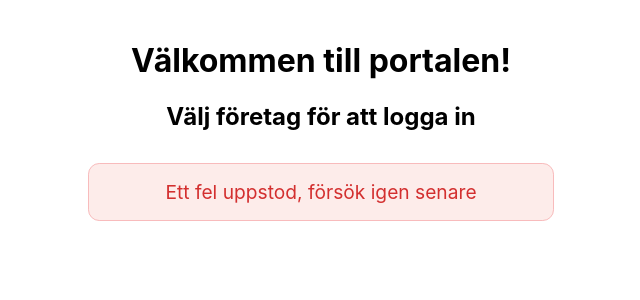
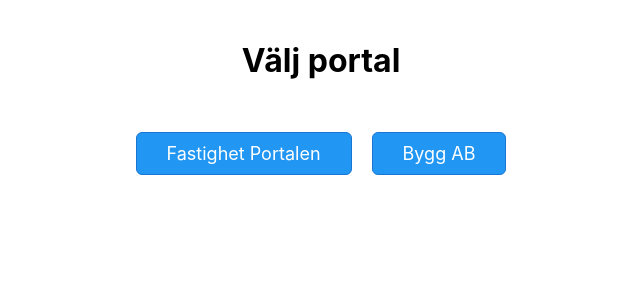
Before and after one commit to Amin-zare/RealEstateClient, a React (Create React App) app: page / in a window 1280 px wide. Shown: the top 300 px of the page, without its empty margins (319-959 px from the left). Built offline with nearby package versions, Linux system fonts and the light colour scheme; no server answers.

Commit message:
feat: add routing and portal and Bygg AB portal

```diff
--- a/package.json
+++ b/package.json
@@ -11,8 +11,10 @@
     "@types/node": "^16.18.126",
     "@types/react": "^19.1.12",
     "@types/react-dom": "^19.1.9",
+
     "react": "^19.1.1",
     "react-dom": "^19.1.1",
+    "react-router-dom": "^7.8.2",
     "react-scripts": "5.0.1",
     "typescript": "^4.9.5",
     "web-vitals": "^2.1.4"
--- a/src/App.css
+++ b/src/App.css
@@ -1,3 +1,46 @@
+.home-center {
+  display: flex;
+  flex-direction: column;
+  align-items: center;
+  min-height: 100dvh;
+  min-height: 100svh;
+  height: 100vh;
+}
+
+.button-row {
+  display: flex;
+  flex-direction: row;
+  gap: 20px;
+  margin-top: 20px;
+}
+
+.portal-btn {
+  display: inline-block;
+  padding: 10px 30px;
+  font-size: 18px;
+  cursor: pointer;
+  border-radius: 6px;
+  border: 1px solid #1976d2;
+  background: #2196f3;
+  color: #fff;
+  transition: background 0.2s;
+  margin-top: 10px;
+  text-decoration: none;
+  outline: none;
+  -webkit-appearance: none;
+  appearance: none;
+}
+.portal-btn:hover,
+.portal-btn:focus,
+.portal-btn:active {
+  background: #1976d2;
+}
+.portal-btn:focus,
+.portal-btn:focus-visible {
+  outline: 3px solid #ff9800;
+  outline-offset: 2px;
+  box-shadow: 0 0 0 4px rgba(33,150,243,0.2);
+}
 .company-btn {
   font-size: 1.2rem;
   padding: 1rem 2.5rem;
--- a/src/App.tsx
+++ b/src/App.tsx
@@ -1,104 +1,39 @@
 import './App.css';
-import React, { useState, useEffect } from 'react';
-import { Company } from './types/Company';
-import { Apartment } from './types/Apartment';
-import { fetchCompanies } from './services/companyService';
-import { fetchApartments } from './services/apartmentService';
+import { BrowserRouter, Routes, Route, Link } from 'react-router-dom';
+import PortalPage from './components/PortalPage';
+import ByggAbPage from './components/ByggAbPage';
 import text from './constants/text.json';
-import CompanyList from './components/CompanyList';
-import Loading from './services/Loading';
-import ApartmentList from './components/ApartmentList';
 
 function App() {
-  const [companies, setCompanies] = useState<Company[]>([]);
-  const [selectedCompany, setSelectedCompany] = useState<number | null>(null);
-  const [apartments, setApartments] = useState<Apartment[]>([]);
-  const [showExpiring, setShowExpiring] = useState(false);
-  const [loadingCompanies, setLoadingCompanies] = useState(true);
-  const [loadingApts, setLoadingApts] = useState(false);
-  const [companyError, setCompanyError] = useState<string | null>(null);
-  const [aptError, setAptError] = useState<string | null>(null);
-
-  useEffect(() => {
-    const controller = new AbortController();
-    const run = async () => {
-      try {
-        setLoadingCompanies(true);
-        setCompanyError(null);
-        const data = await fetchCompanies();
-        setCompanies(data);
-      } catch (err: any) {
-        if (err?.name === 'AbortError') return;
-        console.error('Could not fetch companies:', err);
-        setCompanyError(text.genericError);
-      } finally {
-        setLoadingCompanies(false);
-      }
-    };
-    run();
-    return () => controller.abort();
-  }, []);
-
-  useEffect(() => {
-    if (selectedCompany === null) {
-      setApartments([]);
-      return;
-    }
-
-    const controller = new AbortController();
-    setLoadingApts(true);
-    setAptError(null);
-
-    fetchApartments(selectedCompany, showExpiring, controller.signal)
-      .then((data) => {
-        setApartments(data);
-      })
-      .catch((err) => {
-        if (err?.name === 'AbortError') return;
-        console.error('Could not fetch apartments:', err);
-        setApartments([]);
-        setAptError(text.genericError);
-      })
-      .finally(() => {
-        setLoadingApts(false);
-      });
-
-    return () => {
-      controller.abort();
-    };
-  }, [selectedCompany, showExpiring]);
-
   return (
-    <div className="App">
-      <h1>{text.welcomeTitle}</h1>
-      <h2>{text.chooseCompany}</h2>
-      {loadingCompanies ? (
-        <Loading />
-      ) : companyError ? (
-        <div className="error-message">{companyError}</div>
-      ) : (
-        <CompanyList
-          companies={companies}
-          selectedCompany={selectedCompany}
-          onSelect={setSelectedCompany}
+    <BrowserRouter>
+      <Routes>
+        <Route
+          path="/"
+          element={
+            <div className="App home-center">
+              <h1>{text.choosePortal}</h1>
+              <div className="button-row">
+                <Link to="/portalen" className="portal-btn" aria-label={text.fastighetPortalBtn}>{text.fastighetPortalBtn}</Link>
+                <Link to="/byggab" className="portal-btn" aria-label={text.byggAbBtn}>{text.byggAbBtn}</Link>
+              </div>
+            </div>
+          }
         />
-      )}
-      {selectedCompany !== null && (
-        loadingApts ? (
-          <Loading />
-        ) : aptError ? (
-          <div className="error-message">{aptError}</div>
-        ) : (
-          <ApartmentList
-            apartments={apartments}
-            companies={companies}
-            selectedCompany={selectedCompany}
-            showExpiring={showExpiring}
-            setShowExpiring={setShowExpiring}
-          />
-        )
-      )}
-    </div>
+        <Route
+          path="/portalen"
+          element={
+            <div>
+              <PortalPage />
+            </div>
+          }
+        />
+        <Route
+          path="/byggab"
+          element={<ByggAbPage />}
+        />
+      </Routes>
+    </BrowserRouter>
   );
 }
 
--- /dev/null
+++ b/src/components/ByggAbPage.tsx
@@ -0,0 +1,15 @@
+import React from 'react';
+import { Link } from 'react-router-dom';
+import text from '../constants/text.json';
+
+const ByggAbPage: React.FC = () => {
+    return (
+        <div className="App home-center">
+            <h2>{text.byggAbTitle}</h2>
+            <p>{text.byggAbText}</p>
+            <Link to="/" className="portal-btn" role="button">{text.backButton}</Link>
+        </div>
+    );
+};
+
+export default ByggAbPage;
--- /dev/null
+++ b/src/components/PortalPage.tsx
@@ -0,0 +1,104 @@
+import React, { useState, useEffect } from 'react';
+import { Company } from '../types/Company';
+import { Apartment } from '../types/Apartment';
+import { fetchCompanies } from '../services/companyService';
+import { fetchApartments } from '../services/apartmentService';
+import text from '../constants/text.json';
+import CompanyList from '../components/CompanyList';
+import Loading from '../services/Loading';
+import ApartmentList from '../components/ApartmentList';
+import { Link } from 'react-router-dom';
+
+const PortalPage: React.FC = () => {
+  const [companies, setCompanies] = useState<Company[]>([]);
+  const [selectedCompany, setSelectedCompany] = useState<number | null>(null);
+  const [apartments, setApartments] = useState<Apartment[]>([]);
+  const [showExpiring, setShowExpiring] = useState(false);
+  const [loadingCompanies, setLoadingCompanies] = useState(true);
+  const [loadingApts, setLoadingApts] = useState(false);
+  const [companyError, setCompanyError] = useState<string | null>(null);
+  const [aptError, setAptError] = useState<string | null>(null);
+
+  useEffect(() => {
+    const controller = new AbortController();
+    const run = async () => {
+      try {
+        setLoadingCompanies(true);
+        setCompanyError(null);
+        const data = await fetchCompanies();
+        setCompanies(data);
+      } catch (err: any) {
+        if (err?.name === 'AbortError') return;
+        console.error('Could not fetch companies:', err);
+        setCompanyError(text.genericError);
+      } finally {
+        setLoadingCompanies(false);
+      }
+    };
+    run();
+    return () => controller.abort();
+  }, []);
+
+  useEffect(() => {
+    if (selectedCompany === null) {
+      setApartments([]);
+      return;
+    }
+    const controller = new AbortController();
+    setLoadingApts(true);
+    setAptError(null);
+    fetchApartments(selectedCompany, showExpiring)
+      .then((data) => {
+        setApartments(data);
+      })
+      .catch((err) => {
+        if (err?.name === 'AbortError') return;
+        console.error('Could not fetch apartments:', err);
+        setApartments([]);
+        setAptError(text.genericError);
+      })
+      .finally(() => {
+        setLoadingApts(false);
+      });
+    return () => {
+      controller.abort();
+    };
+  }, [selectedCompany, showExpiring]);
+
+  return (
+    <div className="App">
+      <h1>{text.welcomeTitle}</h1>
+      <h2>{text.chooseCompany}</h2>
+      {loadingCompanies ? (
+        <Loading />
+      ) : companyError ? (
+        <div className="error-message">{companyError}</div>
+      ) : (
+        <CompanyList
+          companies={companies}
+          selectedCompany={selectedCompany}
+          onSelect={setSelectedCompany}
+        />
+      )}
+      {selectedCompany !== null && (
+        loadingApts ? (
+          <Loading />
+        ) : aptError ? (
+          <div className="error-message">{aptError}</div>
+        ) : (
+          <ApartmentList
+            apartments={apartments}
+            companies={companies}
+            selectedCompany={selectedCompany}
+            showExpiring={showExpiring}
+            setShowExpiring={setShowExpiring}
+          />
+        )
+      )}
+  <Link to="/" className="portal-btn" role="button">{text.backButton}</Link>
+    </div>
+
+  );
+};
+
+export default PortalPage;
--- a/src/constants/text.json
+++ b/src/constants/text.json
@@ -9,5 +9,11 @@
   "noApartments": "Inga lägenheter finns för detta bolag.",
   "leaseEnd": "Slutdatum:",
   "renovated": " (Renoverad)",
-  "expiringLabel": "Kontraktet löper ut inom 3 månader!"
+  "expiringLabel": "Kontraktet löper ut inom 3 månader!",
+  "byggAbTitle": "Bygg AB",
+  "byggAbText": "Detta är en exempeltext för Bygg AB.",
+  "backButton": "Tillbaka",
+  "choosePortal": "Välj portal",
+  "fastighetPortalBtn": "Fastighet Portalen",
+  "byggAbBtn": "Bygg AB"
 }
--- a/src/services/companyService.ts
+++ b/src/services/companyService.ts
@@ -1,29 +1,21 @@
 import { Company } from '../types/Company';
 
-export async function fetchCompanies(signal?: AbortSignal): Promise<Company[]> {
+export async function fetchCompanies(): Promise<Company[]> {
   const url = process.env.REACT_APP_COMPANIES_URL;
   const token = process.env.REACT_APP_AUTHORIZATION_TOKEN;
   if (!url) throw new Error('REACT_APP_COMPANIES_URL saknas i miljövariabler.');
   if (!token) throw new Error('REACT_APP_AUTHORIZATION_TOKEN saknas i miljövariabler.');
-  const controller = signal ? undefined : new AbortController();
-  const usedSignal = signal || (controller ? controller.signal : undefined);
-  const timeout = setTimeout(() => {
-  if (controller) controller.abort();
-  }, 10000); // 10 sekunder timeout
   try {
     const res = await fetch(url, {
       headers: {
         "Authorization": `Bearer ${token}`,
         Accept: 'application/json',
       },
-  signal: usedSignal
     });
-  clearTimeout(timeout);
     if (!res.ok) {
       throw new Error(`Request failed with status ${res.status}`);
     }
     const data = await res.json();
-  // Validera att data är en array av Company
     if (!Array.isArray(data)) {
       throw new Error('API svarar inte med en lista av företag.');
     }
```
Also changed, not shown: src/services/apartmentService.ts (+3 -4 lines), 1 other file (tests, documents, lock files or other folders). Lines whose indentation alone changed are shown as unchanged.
